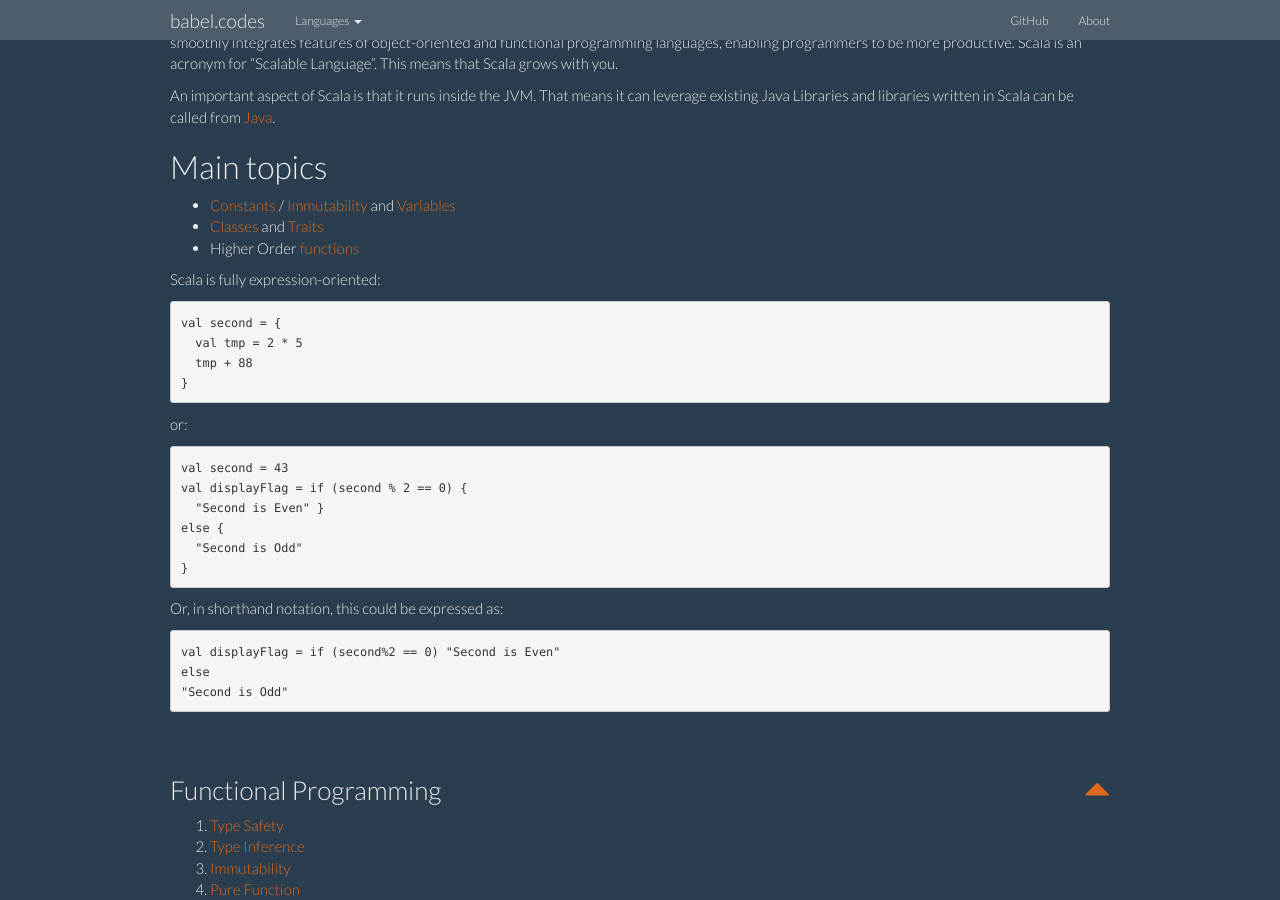
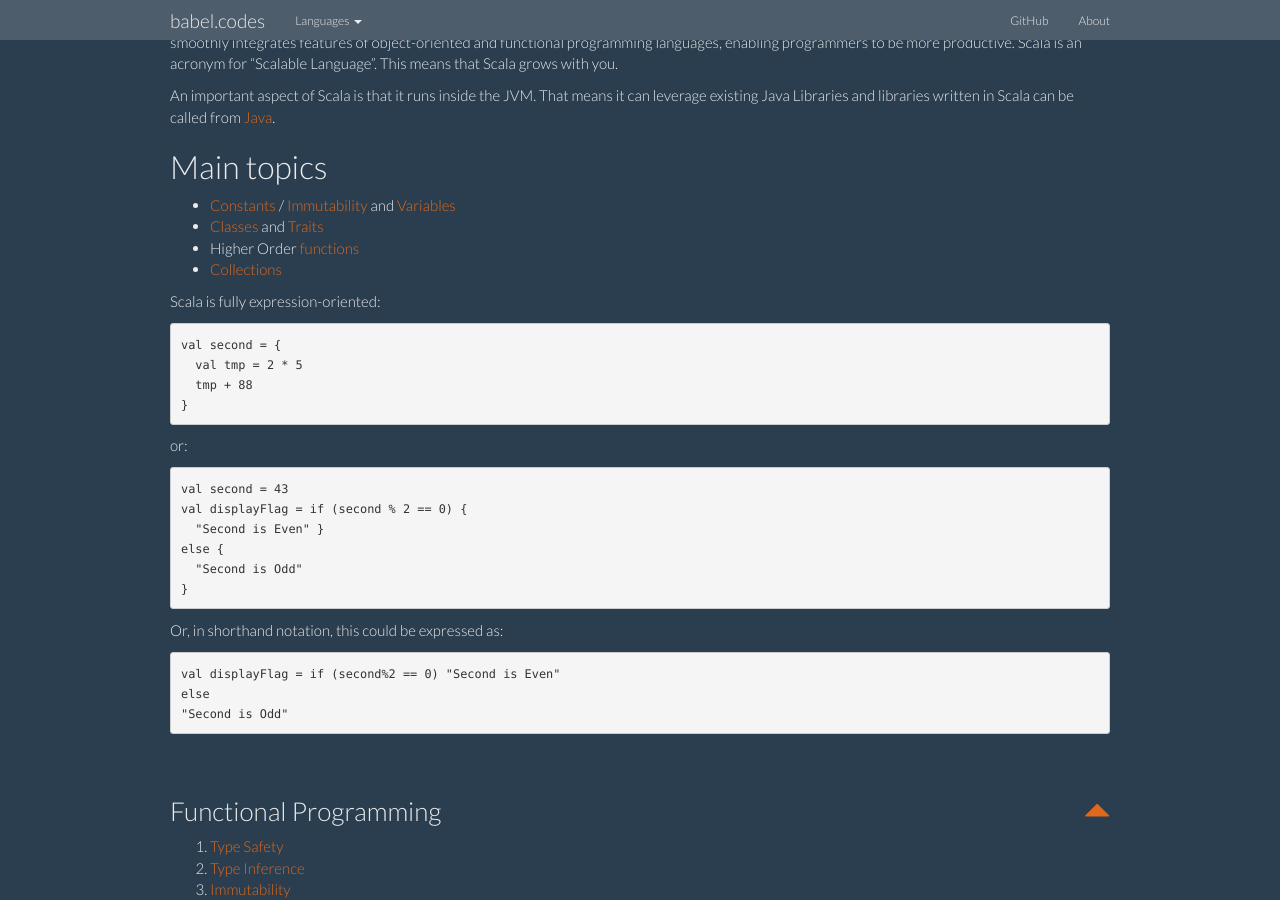
Before and after one commit to babelcodes/babelcodes.github.io, a Jekyll site: the page built from _languages/Scala/index.md, in a window 1280 px wide and 900 px high, scrolled down 475 px. Built offline with Jekyll 4.4.1, drawn with Linux system fonts in a browser that asks for light colours; nearby versions of some CDN libraries.

Commit message:
#4 Scala: collections.

```diff
--- a/_languages/Scala/index.md
+++ b/_languages/Scala/index.md
@@ -40,6 +40,7 @@ written in Scala can be called from [Java](/Java/7).
 * [Constants](/Constant) / [Immutability](/functional/immutability) and [Variables](/Variable)
 * [Classes](Class) and [Traits](Trait)
 * Higher Order [functions](Function)
+* [Collections](Collections)
 
 Scala is fully expression-oriented:
 
```
